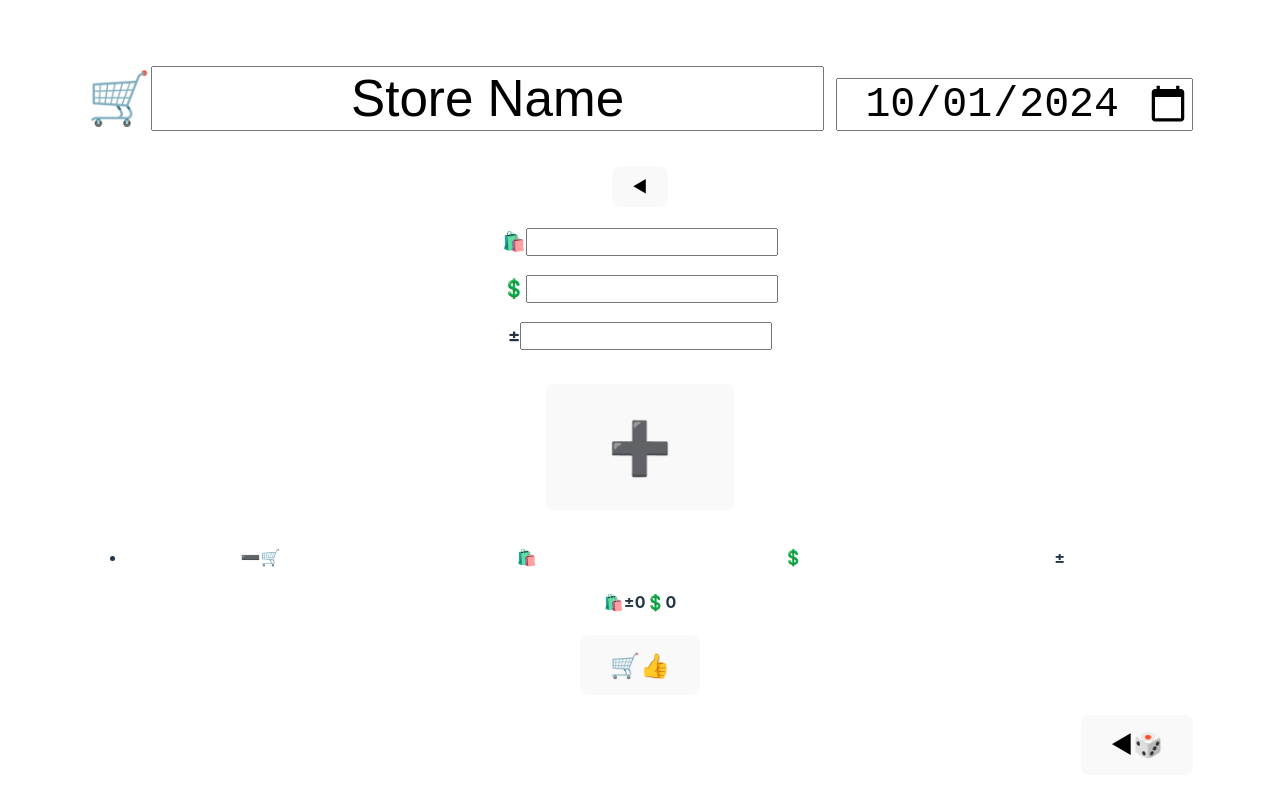
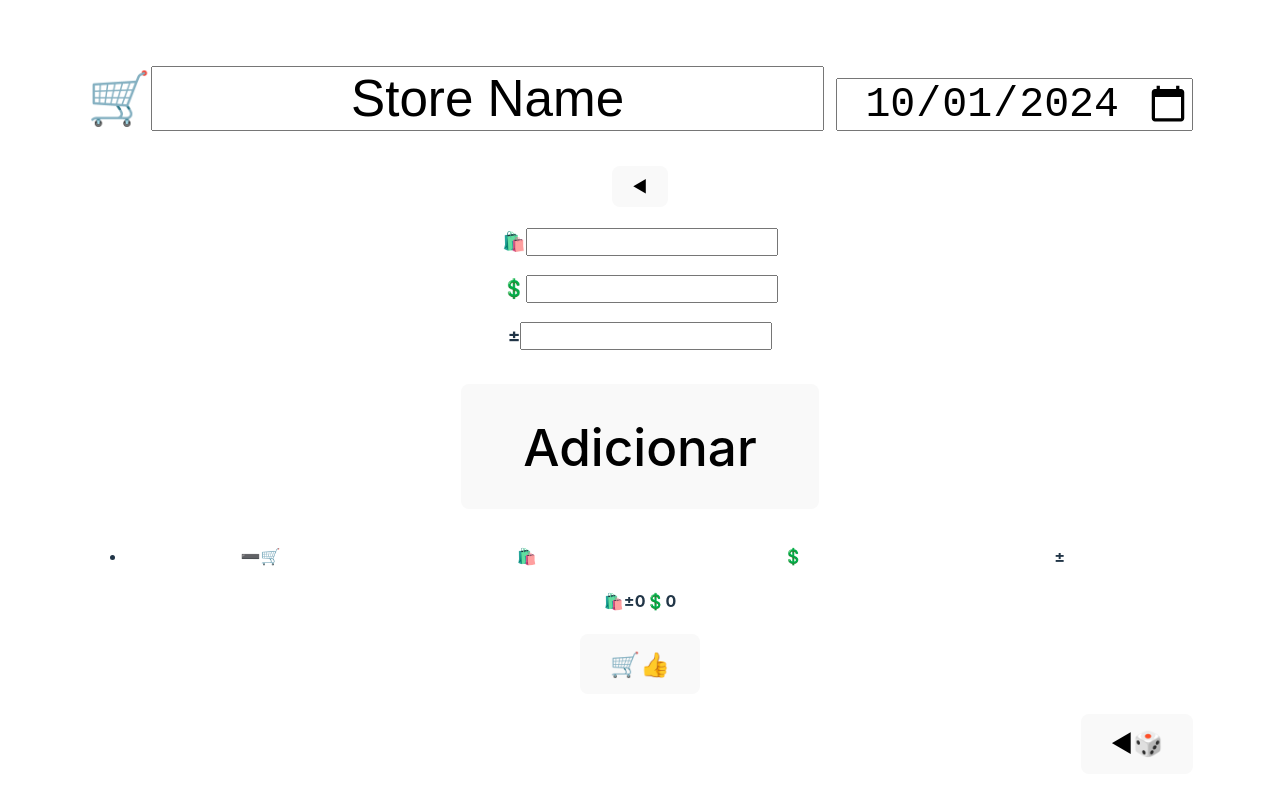
Before and after one commit to erickmacena1/shopping-buddy, a React (Vite) app: page / in a window 1280 px wide. Shown: the top 796 px of the page. Built offline with nearby package versions, Linux system fonts and the light colour scheme.

Commit message:
Componente IconItem criado

```diff
--- a/src/App.tsx
+++ b/src/App.tsx
@@ -1,6 +1,7 @@
 import { useEffect } from 'react'
 import './App.css'
 import start from './shopping_service'
+import IconItem from './components/IconItem/IconItem'
 
 function App() {
 
@@ -45,7 +46,7 @@ function App() {
         <input id="productQuantity" type="number" />
       </h3>
 
-      <h1><button id="add">➕</button></h1>
+      <h1><button id="add"><IconItem name="add" lang="pt"/></button></h1>
 
       <h4>
         <ul id="productList">
--- /dev/null
+++ b/src/components/IconItem/IconItem.tsx
@@ -0,0 +1,34 @@
+type LangOptions = "pt" | "icon";
+
+interface ItemVersions {
+    "pt": string;
+    "icon": string
+}
+
+interface ItemOptions {
+    [name: string]: ItemVersions
+}
+
+const iconItemList: ItemOptions = {
+    "product": {
+        "pt": "Protudo",
+        "icon": "🛍️"
+    },
+    "add": {
+        "pt": "Adicionar",
+        "icon": "➕"
+    }
+}
+
+interface IconItemProps {
+    name: string;
+    lang: LangOptions;
+}
+
+function IconItem({ name, lang }: IconItemProps) {
+    return (
+        <span>{iconItemList[name][lang]}</span>
+    )
+}
+
+export default IconItem
```
